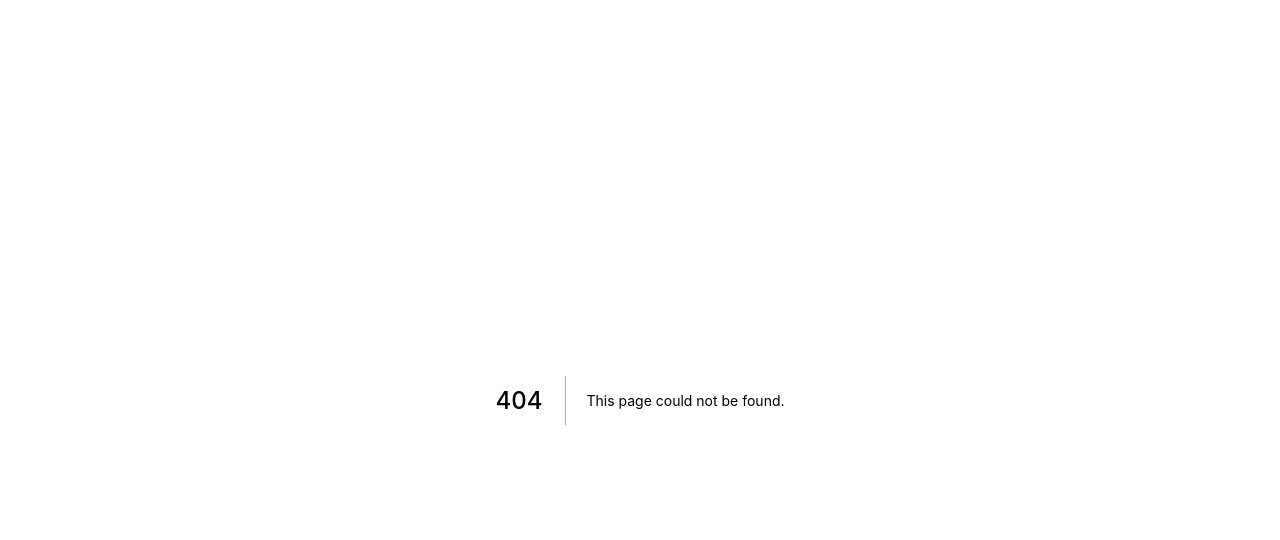
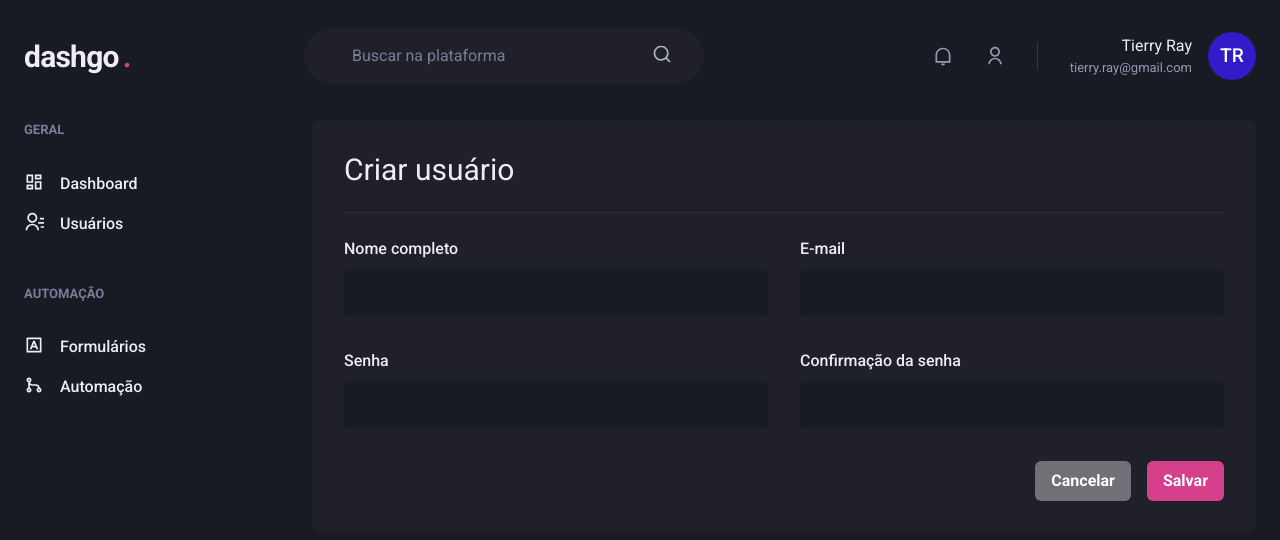
Before and after one commit to tierryray/dashgo, a Next.js app: page /users/create in a window 1280 px wide. Before the commit this address had no page. Shown: the top 540 px of the page. Built offline with nearby package versions, Linux system fonts and the light colour scheme.

Commit message:
feat(create-users): add create user page

```diff
--- /dev/null
+++ b/src/pages/users/create.tsx
@@ -0,0 +1,42 @@
+import { Box, Button, Divider, Flex, HStack, Heading, SimpleGrid, VStack } from "@chakra-ui/react";
+
+import { Header } from "../../components/Header";
+import { Input } from '../../components/Form/Input';
+import { Sidebar } from "../../components/Sidebar";
+
+export default function CreateUser() {
+  return (
+    <Box>
+      <Header />
+
+      <Flex w="100%" marginY="6" maxWidth={1480} mx="auto" px="6">
+        <Sidebar />
+
+        <Box flex="1" borderRadius="8" bg="gray.800" p="8">
+          <Heading size="lg" fontWeight="normal">Criar usuário</Heading>
+
+          <Divider my="6" borderColor="gray.700" />
+
+          <VStack spacing="8">
+            <SimpleGrid minChildWidth="240px" spacing="8" w="100%">
+              <Input name="name" label="Nome completo" />
+              <Input name="email" type="email" label="E-mail" />
+            </SimpleGrid>
+
+            <SimpleGrid minChildWidth="240px" spacing="8" w="100%">
+              <Input name="password" type="password" label="Senha" />
+              <Input name="password_confirmation" type="password" label="Confirmação da senha" />
+            </SimpleGrid>
+          </VStack>
+
+          <Flex mt="8" justify="flex-end">
+            <HStack spacing="4">
+              <Button colorScheme="whiteAlpha">Cancelar</Button>
+              <Button colorScheme="pink">Salvar</Button>
+            </HStack>
+          </Flex>
+        </Box>
+      </Flex>
+    </Box>
+  );
+}
```
